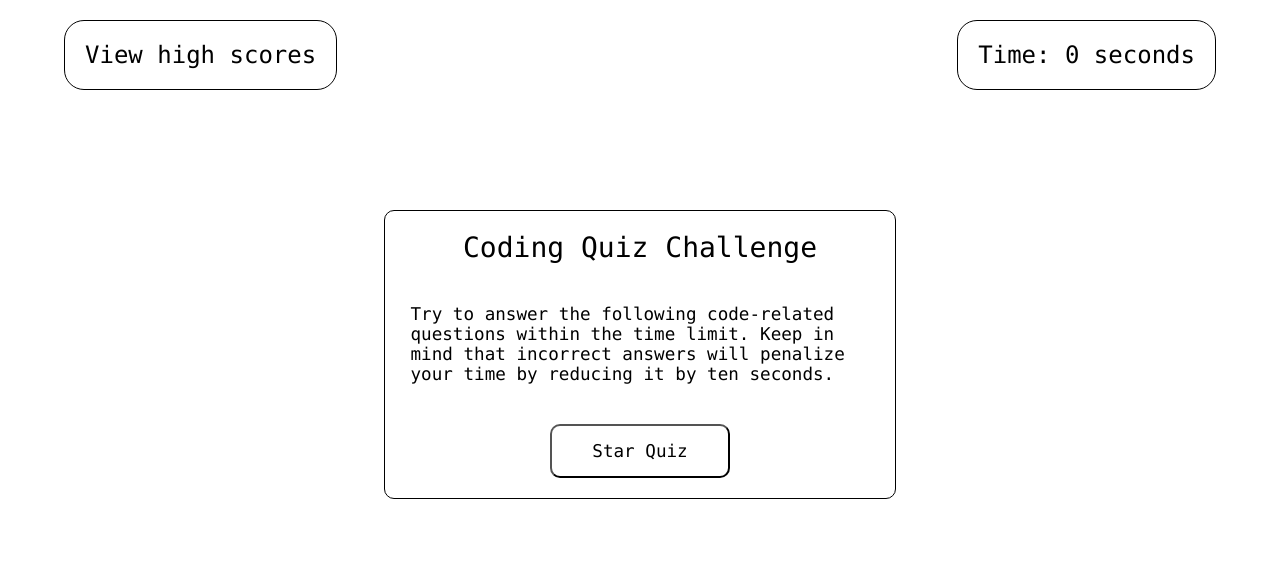
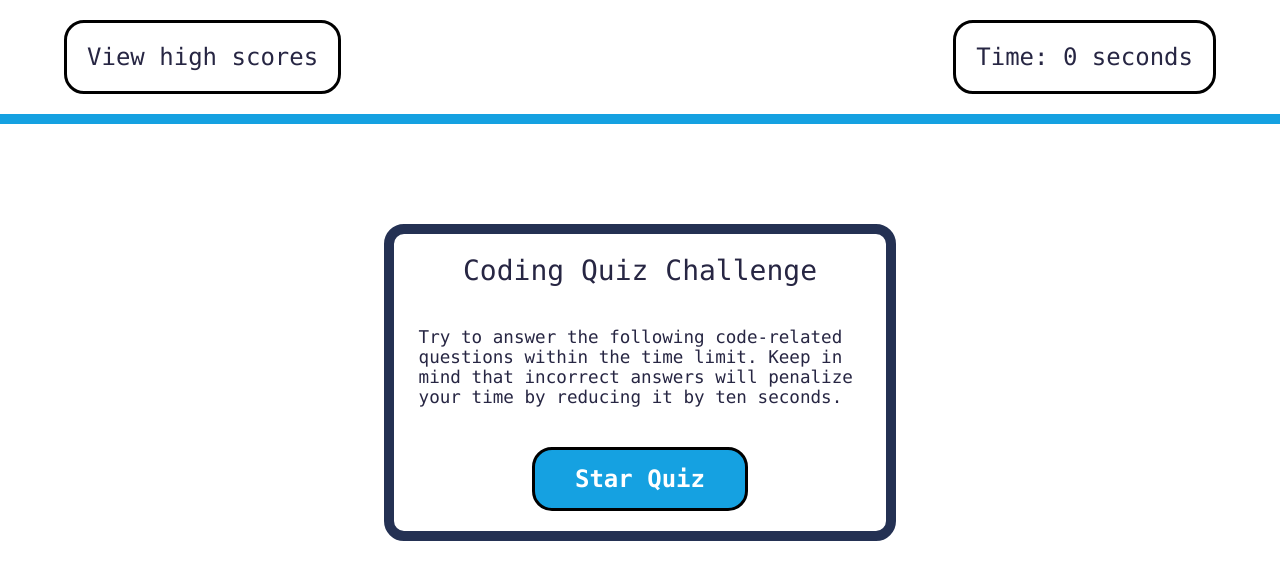
Before and after one commit to abdallajama201/Web-APIs, a plain HTML site: page index.html in a window 1280 px wide. Drawn offline with Linux system fonts and the light colour scheme.

Commit message:
styling complete and typos fixed

```diff
--- a/assets/css/style.css
+++ b/assets/css/style.css
@@ -1,6 +1,7 @@
 * {
     font-family: Consolas, 'Andale Mono WT', 'Andale Mono', 'Lucida Console', 'Lucida Sans Typewriter', 'DejaVu Sans Mono', 'Bitstream Vera Sans Mono', 'Liberation Mono', 'Nimbus Mono L', Monaco, 'Courier New', Courier,
     monospace;
+    color: #272643;
 }
 
 header {
@@ -8,10 +9,11 @@ header {
     flex-direction: row;
     flex-wrap: wrap;
     justify-content: center;
+    border-bottom: solid 10px #15A1E1;
 }
 
 header > *{
-    border: solid black 1px;
+    border: solid black 3px;
     border-radius: 20px;
     margin: 20px 5%;
     font-size: 150%;
@@ -19,8 +21,8 @@ header > *{
 }
 
 #container {
-    border: solid black 1px;
-    border-radius: 10px;
+    border: solid #243153 10px;
+    border-radius: 20px;
     margin: 50px 10% 20px;
     display: flex;
     flex-direction: column;
@@ -41,10 +43,13 @@ header > *{
 }
 
 button {
-    background-color: white;
-    border-radius: 10px;
+    background-color: #15A1E1;
+    color: white;
+    border: solid black 3px;
+    border-radius: 20px;
     padding: 15px 40px;
-    font-size: 110%;
+    font-size: 150%;
+    font-weight: bolder;
 }
 
 #button1, #button2, #button3, #button4, #restart, #clearScores {
@@ -53,11 +58,11 @@ button {
 }
 
 #form {
-    font-size: 110%;
+    font-size: 150%;
 }
 
 #submit {
-    align-self: center;
+    font-size: 100%;
     margin: 20px;
 }
 
@@ -67,7 +72,7 @@ footer {
 }
 
 button:hover {
-    box-shadow: inset 0px 0px 8px black, 0 0 15px black;
+    box-shadow: inset 0px 0px 0px, 0 0 15px #243153;
 }
 
 @media screen and (min-width: 768px){
--- a/assets/js/script.js
+++ b/assets/js/script.js
@@ -41,7 +41,7 @@ const question5 = new Question("Which of the following functions can add an elem
 questionList.push(question5);
 
 const options6 = ["1. quotes", "2. curly braces", "3. parenthesis", "4. square braces"];
-const question6 = new Question("What syntax wraps around strings", options6, "1. quotes");
+const question6 = new Question("What syntax wraps around strings?", options6, "1. quotes");
 questionList.push(question6);
 
 // Variables for question loop functions
@@ -270,7 +270,7 @@ function showScores() {
         answer.setAttribute("style", "color: black");
         clearAnswer();
     } else {
-        answer.textContent = "Cannot view scores until quiz is over";
+        answer.textContent = "Cannot view scores until the quiz is over";
         answer.setAttribute("style", "color: black");
         clearAnswer();
     }
```
